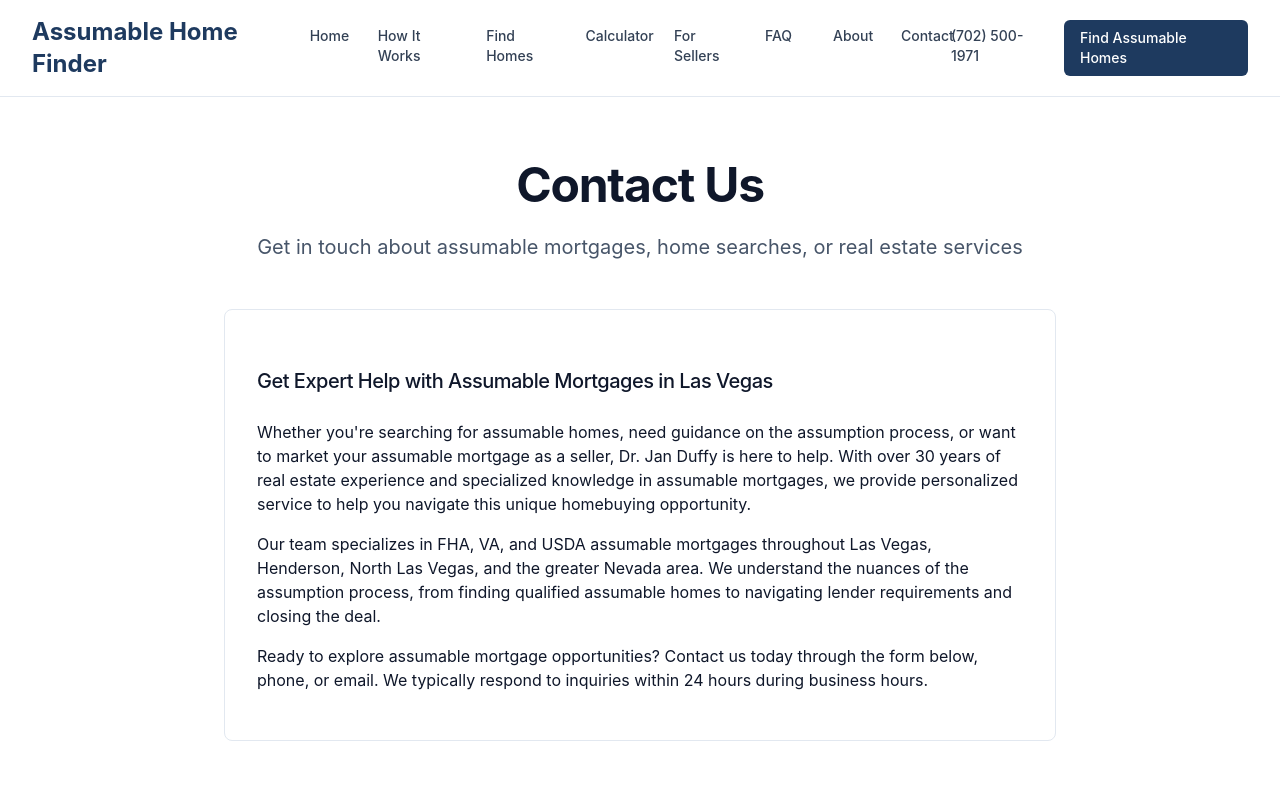
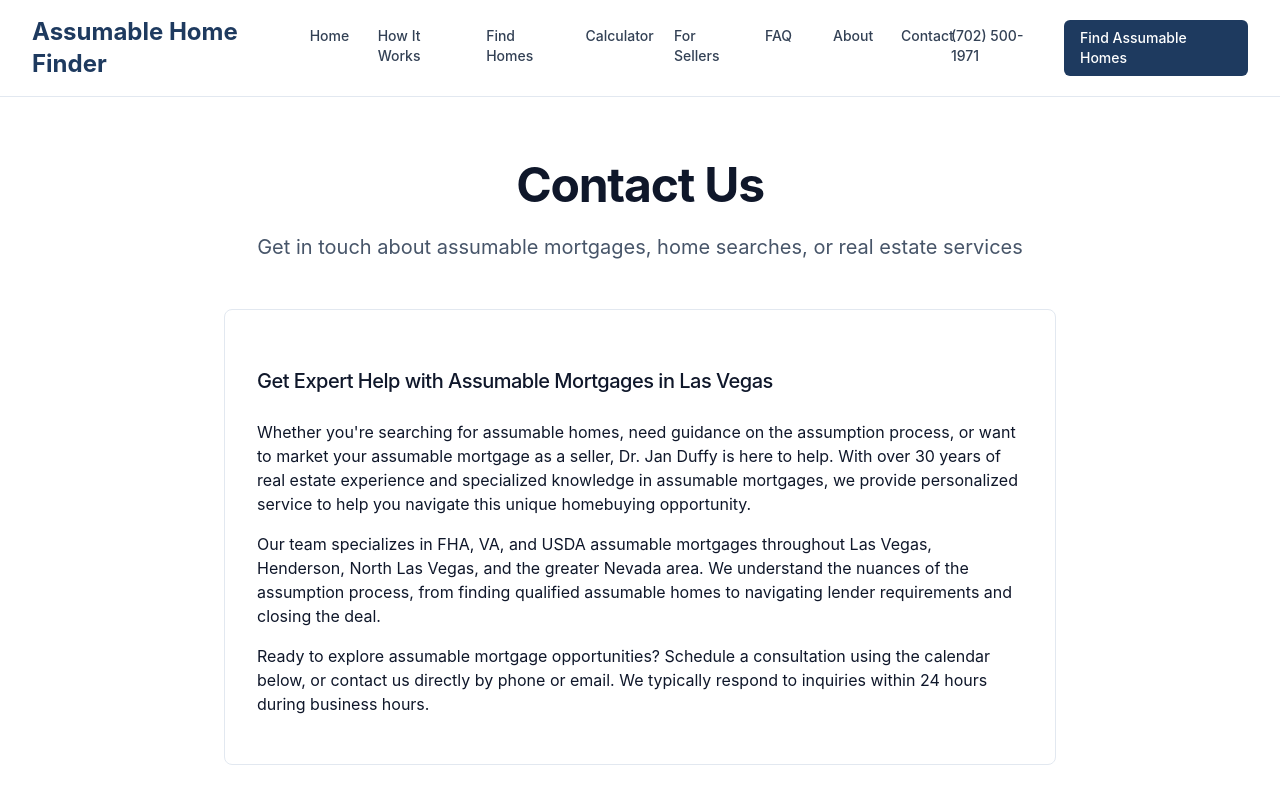
Before and after one commit to DrJanDuffy/assumablehomefinder.com, a Next.js app: page /contact in a window 1280 px wide. Shown: the top 800 px of the page. Built offline with nearby package versions, Linux system fonts and the light colour scheme.

Commit message:
Fix contact page text and update license format consistency (S.0197614)

```diff
--- a/app/about/page.tsx
+++ b/app/about/page.tsx
@@ -11,7 +11,7 @@ import { generateAuthorPersonSchema } from '@/lib/author-info'
 export const metadata: Metadata = generatePageMetadata({
   title: 'About Dr. Jan Duffy - Assumable Mortgage Specialist',
   description:
-    'Dr. Jan Duffy is a Nevada-licensed REALTOR specializing in assumable mortgages, luxury homes, and Las Vegas real estate. 30+ years market expertise, License S.0197614.LLC.',
+    'Dr. Jan Duffy is a Nevada-licensed REALTOR specializing in assumable mortgages, luxury homes, and Las Vegas real estate. 30+ years market expertise, Licensed Nevada REALTOR® S.0197614.',
   path: '/about',
   keywords: ['Dr. Jan Duffy', 'Las Vegas real estate agent', 'assumable mortgage specialist'],
 })
--- a/app/contact/page.tsx
+++ b/app/contact/page.tsx
@@ -38,7 +38,7 @@ export default function ContactPage() {
             Our team specializes in FHA, VA, and USDA assumable mortgages throughout Las Vegas, Henderson, North Las Vegas, and the greater Nevada area. We understand the nuances of the assumption process, from finding qualified assumable homes to navigating lender requirements and closing the deal.
           </p>
           <p className="text-neutral-600">
-            Ready to explore assumable mortgage opportunities? Contact us today through the form below, phone, or email. We typically respond to inquiries within 24 hours during business hours.
+            Ready to explore assumable mortgage opportunities? Schedule a consultation using the calendar below, or contact us directly by phone or email. We typically respond to inquiries within 24 hours during business hours.
           </p>
         </section>
 
--- a/app/privacy/page.tsx
+++ b/app/privacy/page.tsx
@@ -259,7 +259,7 @@ export default function PrivacyPage() {
             </p>
             <p className="mb-4">
               <strong>Agent:</strong> Dr. Jan Duffy<br />
-              <strong>License:</strong> S.0197614.LLC<br />
+              <strong>License:</strong> S.0197614<br />
               <strong>Brokerage:</strong> Berkshire Hathaway HomeServices Nevada Properties
             </p>
           </section>
```
